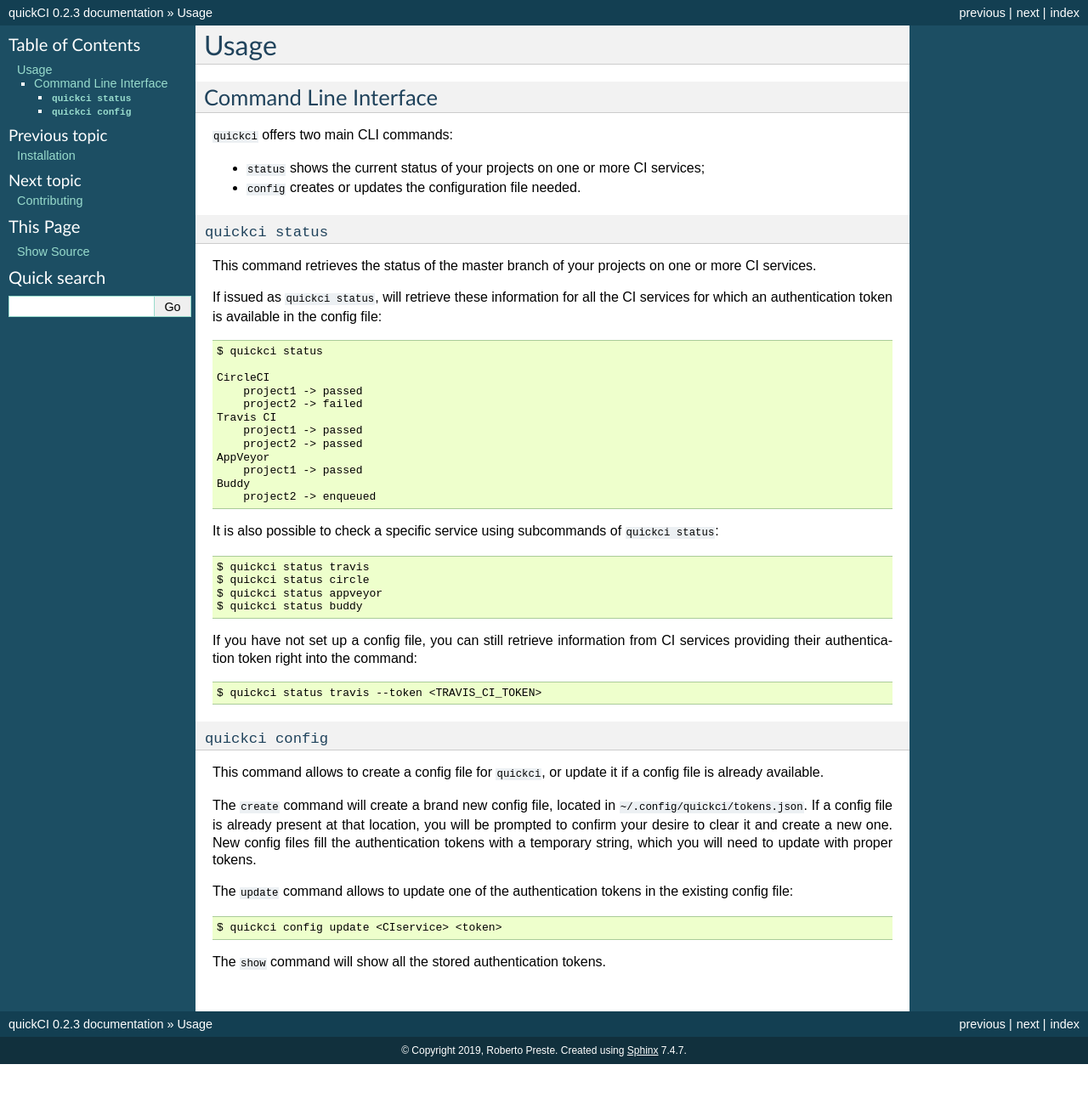
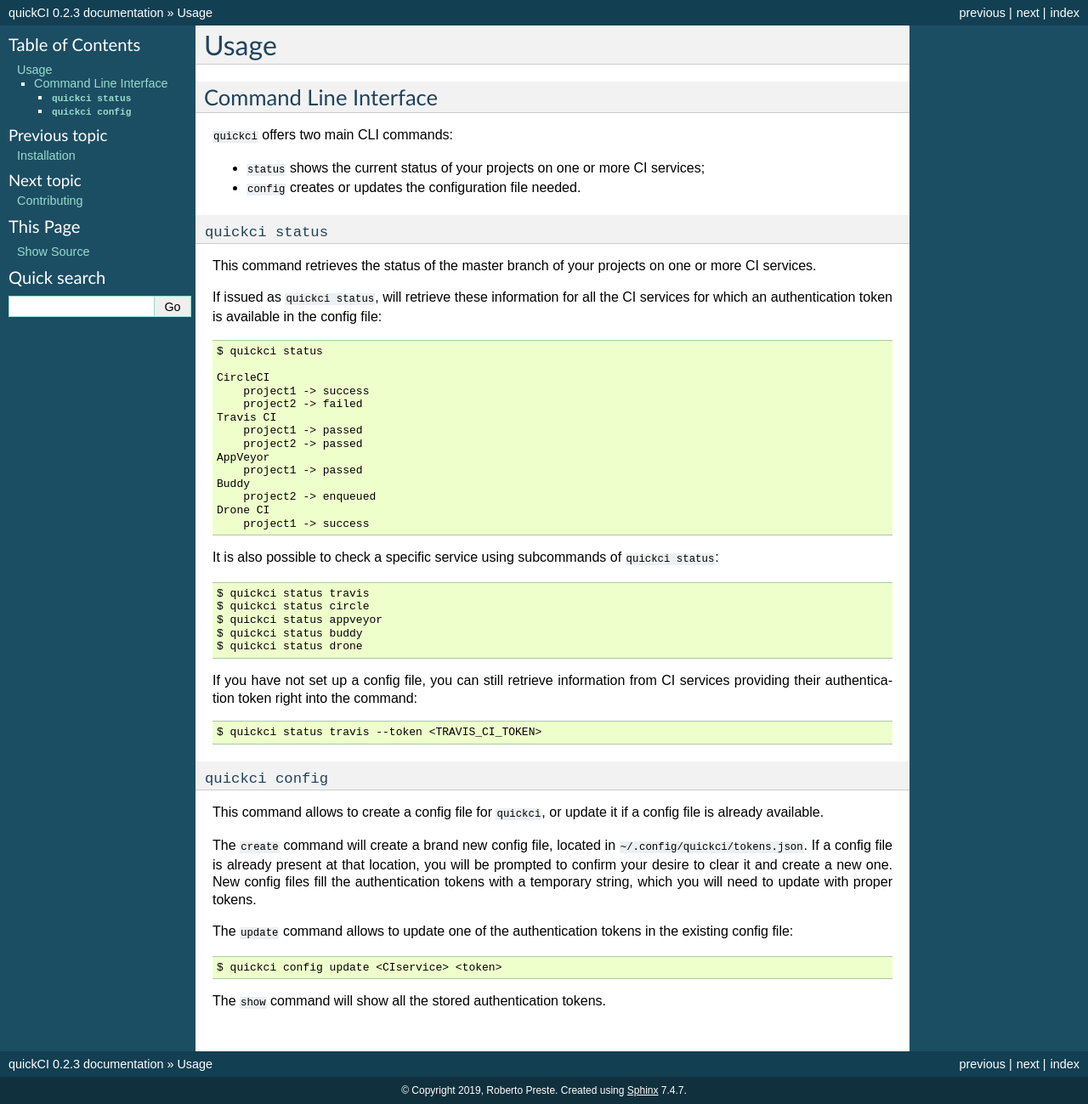
Before and after one commit to robertopreste/quickCI, a Sphinx documentation site: the page built from docs/usage.rst, in a window 1280 px wide. Shown: the whole page at 85% size. Built offline with Sphinx 7.4.7, drawn with Linux system fonts in a browser that asks for light colours; pages that are not in the unit, such as notebooks, are missing from menus; before the commit the page ends 1252 px from its top, so only the background shows below that.

Commit message:
Update docs [skip ci]

```diff
--- a/README.rst
+++ b/README.rst
@@ -42,6 +42,7 @@ Currently, quickCI supports checking build status for the following CI services:
 * CircleCI_
 * AppVeyor_
 * Buddy_
+* Drone_
 
 More services to come!
 
@@ -64,6 +65,7 @@ Available services are:
     * CircleCI: ``circle``
     * AppVeyor: ``appveyor``
     * Buddy: ``buddy``
+    * Drone: ``drone``
 
 3. Check that everything is correct::
 
@@ -76,7 +78,7 @@ Check the build status of your projects::
 
     $ quickci status
 
-The build status of your Travis CI, CircleCI, AppVeyor and Buddy projects will be returned (currently only master branch).
+The build status of your Travis CI, CircleCI, AppVeyor, Buddy and Drone projects will be returned (currently only master branch).
 
 It is also possible to check a specific service using subcommands of ``quickci status``::
 
@@ -84,6 +86,7 @@ It is also possible to check a specific service using subcommands of ``quickci s
     $ quickci status circle
     $ quickci status appveyor
     $ quickci status buddy
+    $ quickci status drone
 
 If the token for a specific service is not listed in ``~/.config/quickci/tokens.json``, it is possible to provide it using the ``--token <service_token>`` option::
 
@@ -108,3 +111,4 @@ This package was created with Cookiecutter_ and the `cc-pypackage`_ project temp
 .. _CircleCI: https://circleci.com/
 .. _AppVeyor: https://www.appveyor.com/
 .. _Buddy: https://buddy.works
+.. _Drone: https://drone.io
--- a/docs/usage.rst
+++ b/docs/usage.rst
@@ -21,7 +21,7 @@ If issued as ``quickci status``, will retrieve these information for all the CI
     $ quickci status
 
     CircleCI
-        project1 -> passed
+        project1 -> success
         project2 -> failed
     Travis CI
         project1 -> passed
@@ -30,6 +30,8 @@ If issued as ``quickci status``, will retrieve these information for all the CI
         project1 -> passed
     Buddy
         project2 -> enqueued
+    Drone CI
+        project1 -> success
 
 It is also possible to check a specific service using subcommands of ``quickci status``::
 
@@ -37,6 +39,7 @@ It is also possible to check a specific service using subcommands of ``quickci s
     $ quickci status circle
     $ quickci status appveyor
     $ quickci status buddy
+    $ quickci status drone
 
 If you have not set up a config file, you can still retrieve information from CI services providing their authentication token right into the command::
 
```
